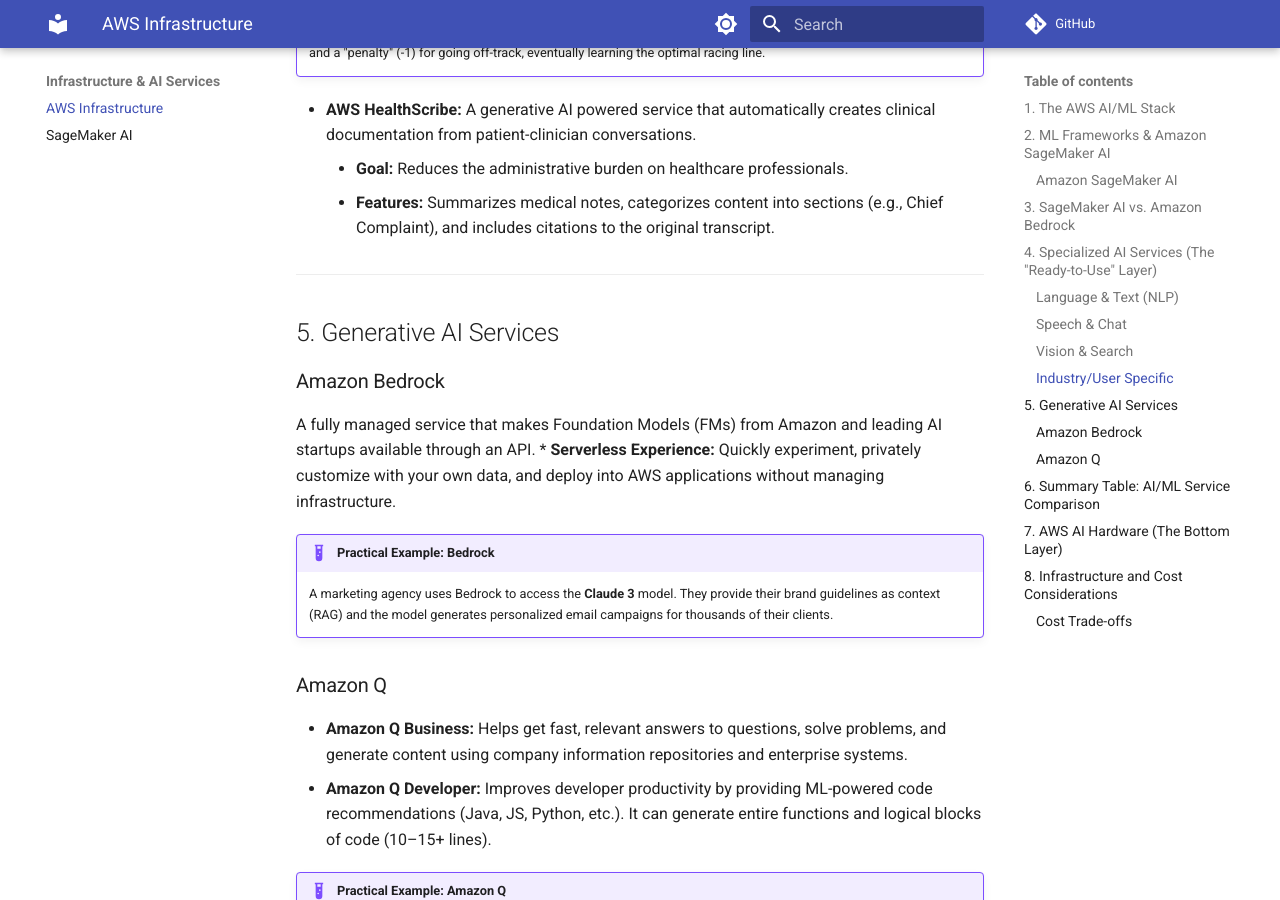
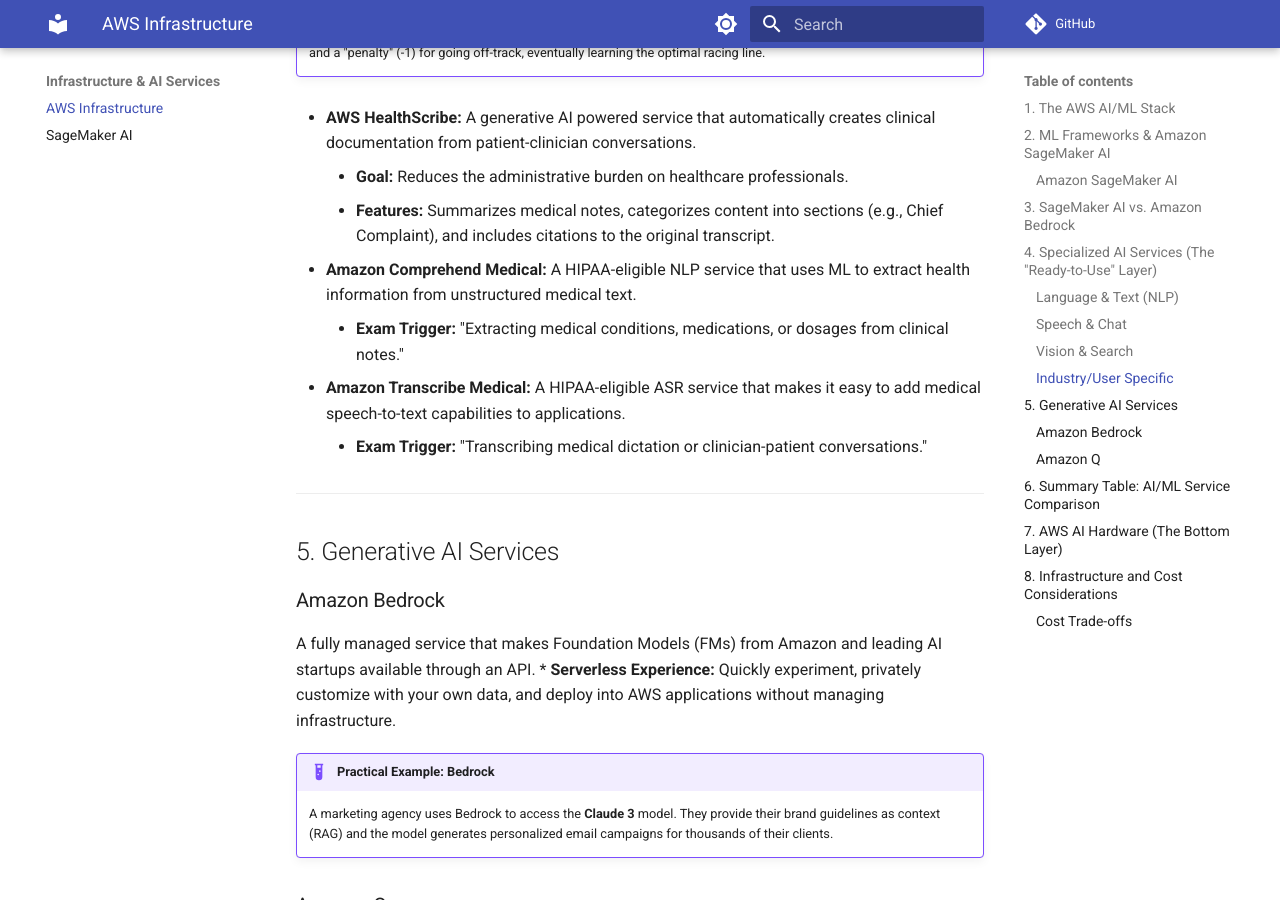
Before and after one commit to kvcenation5/aws-ai-practitioner-exam, an MkDocs documentation site: the page built from docs/04-aws-infrastructure-technologies.md, in a window 1280 px wide and 900 px high, scrolled down 5196 px. Built offline with MkDocs 1.6.1 and Material for MkDocs 9.7.7, drawn with Linux system fonts in a browser that asks for light colours; comment, search, counter and statistics services are not loaded; some of the changed text lies outside the part shown.

Commit message:
Add Amazon Comprehend Medical and Transcribe Medical to documentation

```diff
--- a/docs/04-aws-infrastructure-technologies.md
+++ b/docs/04-aws-infrastructure-technologies.md
@@ -137,6 +137,11 @@
     *   **Goal:** Reduces the administrative burden on healthcare professionals.
     *   **Features:** Summarizes medical notes, categorizes content into sections (e.g., Chief Complaint), and includes citations to the original transcript.
 
+*   **Amazon Comprehend Medical:** A HIPAA-eligible NLP service that uses ML to extract health information from unstructured medical text.
+    *   **Exam Trigger:** "Extracting medical conditions, medications, or dosages from clinical notes."
+*   **Amazon Transcribe Medical:** A HIPAA-eligible ASR service that makes it easy to add medical speech-to-text capabilities to applications.
+    *   **Exam Trigger:** "Transcribing medical dictation or clinician-patient conversations."
+
 
 ---
 
@@ -175,6 +180,8 @@
 | **Kendra** | Search | Intelligent search across repositories. | "Enterprise search", "Natural language Q&A" |
 | **Personalize** | Recs | Personalized user recommendations. | "Recommendation engine" |
 | **HealthScribe** | Healthcare | Clinical documentation from conversations. | "Clinical notes", "Patient-clinician" |
+| **Comprehend Medical** | Healthcare | Extract medical info from text. | "PHI", "Dosages", "Medical NLP" |
+| **Transcribe Medical** | Healthcare | Medical speech-to-text. | "Medical dictation", "Medical ASR" |
 | **Q Developer** | Coding | AI-powered code suggestions. | "Speed up coding", "IDE integration" |
 
 ---
```
